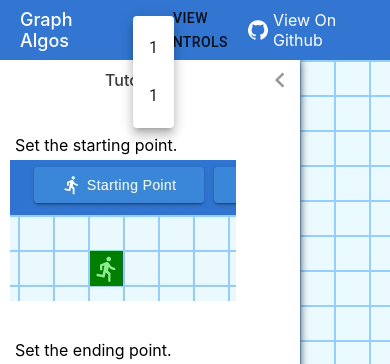
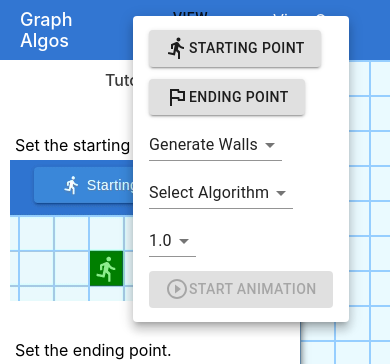
Before and after one commit to DanielJDupont/graph-algos, a Next.js app: page / in a window 390 px wide. Both pictures are taken after a click on the button "VIEW CONTROLS". Shown: the top 364 px of the page. Built offline with nearby package versions, Linux system fonts and the light colour scheme.

Commit message:
mobile navbar with compact controls

```diff
--- a/components/navbar/index.tsx
+++ b/components/navbar/index.tsx
@@ -246,8 +246,174 @@ export const Navbar: React.FC = () => {
             open={Boolean(anchorEl)}
             onClose={handleClose}
           >
-            <MenuItem onClick={handleClose}>1</MenuItem>
-            <MenuItem onClick={handleClose}>1</MenuItem>
+            <MenuItem onClick={handleClose}>
+              <Button
+                className={clsx(
+                  styles.button,
+                  mouseMode === MouseMode.StartingPoint && styles.buttonActive
+                )}
+                disabled={isDisplayingAlgorithm}
+                variant="contained"
+                onClick={() => {
+                  if (mouseMode !== MouseMode.StartingPoint) {
+                    setMouseMode(MouseMode.StartingPoint);
+                  } else if (mouseMode === MouseMode.StartingPoint) {
+                    setMouseMode(MouseMode.NormalPoint);
+                  }
+                }}
+              >
+                <DirectionsRunOutlined className={styles.icon} />
+                Starting Point
+              </Button>
+            </MenuItem>
+
+            <MenuItem onClick={handleClose}>
+              <Button
+                className={clsx(
+                  styles.button,
+                  mouseMode === MouseMode.EndingPoint && styles.buttonActive
+                )}
+                disabled={isDisplayingAlgorithm}
+                variant="contained"
+                onClick={() => {
+                  if (mouseMode !== MouseMode.EndingPoint) {
+                    setMouseMode(MouseMode.EndingPoint);
+                  } else if (mouseMode === MouseMode.EndingPoint) {
+                    setMouseMode(MouseMode.NormalPoint);
+                  }
+                }}
+              >
+                <FlagOutlined className={styles.icon} />
+                Ending Point
+              </Button>
+            </MenuItem>
+
+            <MenuItem onClick={handleClose}>
+              <Select
+                className={styles.selector}
+                value={mazeGenerator}
+                disabled={isDisplayingAlgorithm}
+                onChange={(event: any) => {
+                  setMazeGenerator(event.target.value);
+                }}
+              >
+                <MenuItem value={MAZE_GENERATOR.GENERATE_WALLS} disabled>
+                  Generate Walls
+                </MenuItem>
+
+                <MenuItem value={MAZE_GENERATOR.CLEAR}>Clear</MenuItem>
+
+                <MenuItem value={MAZE_GENERATOR.RECURSIVE_MAZE}>
+                  Recursive Maze
+                </MenuItem>
+
+                <MenuItem value={MAZE_GENERATOR.SCATTER}>Scatter</MenuItem>
+              </Select>
+            </MenuItem>
+
+            <MenuItem onClick={handleClose}>
+              <Select
+                className={styles.selector}
+                value={algorithmChoice}
+                disabled={isDisplayingAlgorithm}
+                onChange={(event: any) => {
+                  setAlgorithmChoice(event.target.value);
+                }}
+              >
+                <MenuItem value={AlgorithmChoice.ChooseYourAlgorithm} disabled>
+                  Select Algorithm
+                </MenuItem>
+
+                <MenuItem value={AlgorithmChoice.DepthFirstSearch}>
+                  Depth First Search
+                </MenuItem>
+
+                <MenuItem value={AlgorithmChoice.BreadthFirstSearch}>
+                  Breadth First Search
+                </MenuItem>
+              </Select>
+            </MenuItem>
+
+            <MenuItem onClick={handleClose}>
+              <Select
+                className={styles.playbackSelector}
+                value={playbackSpeed}
+                disabled={isDisplayingAlgorithm}
+                onChange={(event: any) => {
+                  setPlaybackSpeed(event.target.value);
+                }}
+              >
+                <MenuItem disabled>Playback Speed</MenuItem>
+                <MenuItem value={PLAYBACK_SPEED['_0.25']}>0.25</MenuItem>
+                <MenuItem value={PLAYBACK_SPEED['_0.50']}>0.5</MenuItem>
+                <MenuItem value={PLAYBACK_SPEED['_0.75']}>0.75</MenuItem>
+                <MenuItem value={PLAYBACK_SPEED['_1.00']}>1.0</MenuItem>
+                <MenuItem value={PLAYBACK_SPEED['_1.25']}>1.25</MenuItem>
+                <MenuItem value={PLAYBACK_SPEED['_1.50']}>1.50</MenuItem>
+                <MenuItem value={PLAYBACK_SPEED['_1.75']}>1.75</MenuItem>
+                <MenuItem value={PLAYBACK_SPEED['_2.00']}>2.0</MenuItem>
+              </Select>
+            </MenuItem>
+            <MenuItem onClick={handleClose}>
+              {!isDisplayingAlgorithm && (
+                <Button
+                  className={styles.button}
+                  variant="contained"
+                  disabled={
+                    algorithmChoice === AlgorithmChoice.ChooseYourAlgorithm ||
+                    isDisplayingAlgorithm
+                  }
+                  onClick={() => {
+                    if (
+                      algorithmChoice === AlgorithmChoice.BreadthFirstSearch
+                    ) {
+                      breadthFirstSearch(startSquareID, matrix, setProcessList);
+                    } else if (
+                      algorithmChoice === AlgorithmChoice.DepthFirstSearch
+                    ) {
+                      depthFirstSearch(startSquareID, matrix, setProcessList);
+                    }
+
+                    setIsDisplayingAlgorithm(true);
+                  }}
+                >
+                  <PlayCircleOutline className={styles.icon} />
+                  Start Animation
+                </Button>
+              )}
+
+              {isDisplayingAlgorithm && (
+                <Button
+                  className={clsx(styles.button)}
+                  disabled={!isDisplayingAlgorithm}
+                  variant="contained"
+                  onClick={() => {
+                    // Wipe out the matrix so nothing is processed anymore.
+                    setMatrix(
+                      matrix.map((row) =>
+                        row.map((square) => {
+                          if (!square.isBlocked) {
+                            return { ...square, isProcessed: false };
+                          } else {
+                            // Squares that are blocked must also be marked as having been processed.
+                            return {
+                              ...square,
+                              isProcessed: true,
+                              isBlocked: true,
+                            };
+                          }
+                        })
+                      )
+                    );
+                    setIsDisplayingAlgorithm(false);
+                    setProcessList([]);
+                  }}
+                >
+                  <ReplayOutlined className={styles.icon} />
+                  Reset
+                </Button>
+              )}
+            </MenuItem>
           </Menu>
         </>
       )}
```
